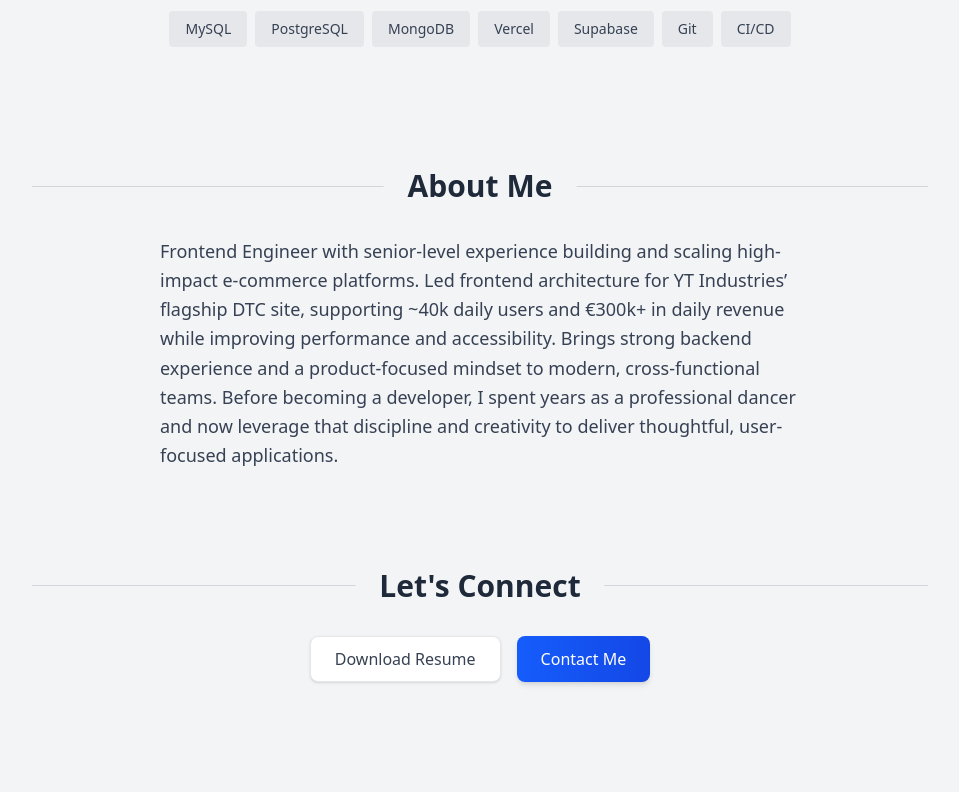
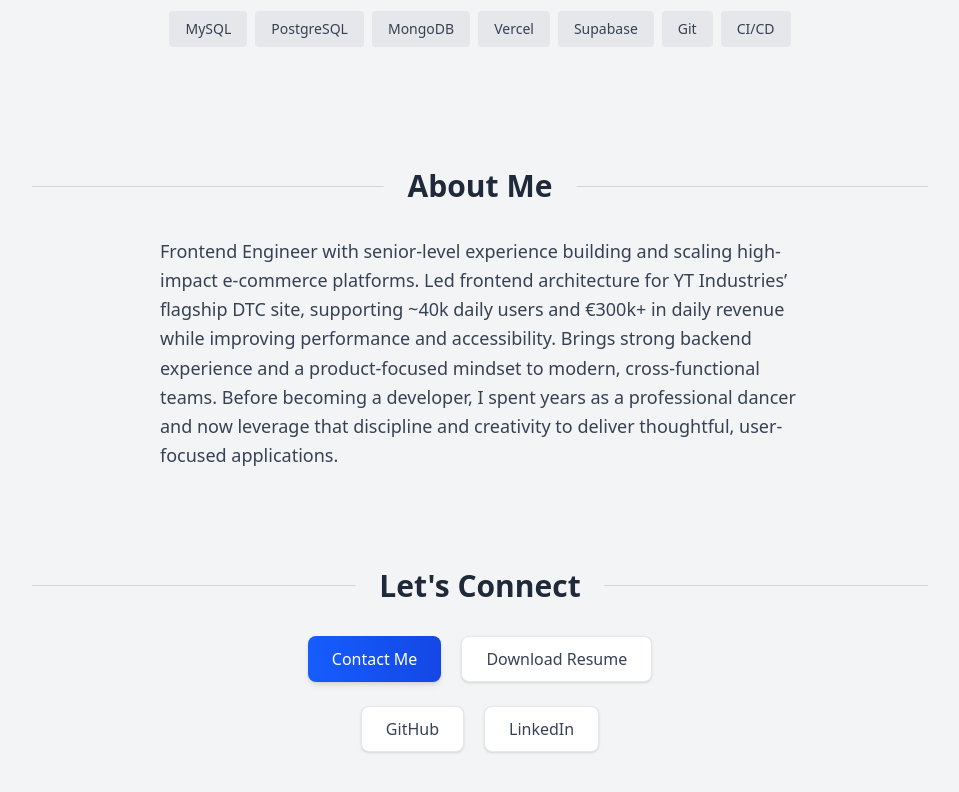
Before and after one commit to jfrank325/new_portfolio, a React (Vite) app: page / in a window 1280 px wide. Shown: the part 2025-2817 px from the top of the page, without its empty margins (160-1119 px from the left). Built offline with nearby package versions, Linux system fonts and the light colour scheme; a web font is replaced by a local one.

Commit message:
Changed CV and added LinkedIn link

```diff
--- a/src/components/Contact.tsx
+++ b/src/components/Contact.tsx
@@ -3,8 +3,8 @@ import BasicButton from "./Basics/BasicButton";
 const Contact = () => {
   const handleDownloadResume = () => {
     const link = document.createElement('a');
-    link.href = '/Jason_Franklin_CV_FS.docx';
-    link.download = 'Jason_Franklin_CV_FS.docx';
+    link.href = '/Jason_Franklin_CV.pdf';
+    link.download = 'Jason_Franklin_CV.pdf';
     link.click();
   };
 
@@ -12,21 +12,44 @@ const Contact = () => {
     window.location.href = 'mailto:jfrank325@gmail.com?subject=Portfolio Contact';
   };
 
+  const handleLinkedIn = () => {
+    window.open('https://www.linkedin.com/in/jason--franklin', '_blank', 'noopener,noreferrer');
+  };
+
   return (
-    <div className="flex flex-wrap justify-center gap-2">
+    <div className="flex flex-col items-center gap-6">
+      <div className="flex flex-wrap justify-center gap-3">
+        <BasicButton
+          onClick={handleContact}
+          primary
+          aria-label="Send email to contact"
+        >
+          Contact Me
+        </BasicButton>
         <BasicButton
           onClick={handleDownloadResume}
           aria-label="Download resume"
         >
           Download Resume
         </BasicButton>
+      </div>
+
+      <div className="flex flex-wrap justify-center gap-3">
         <BasicButton
-        primary
-        onClick={handleContact}
-        aria-label="Send email to contact"
+          onClick={() => window.open('https://github.com/jfrank325', '_blank', 'noopener,noreferrer')}
+          aria-label="Visit GitHub profile (opens in new tab)"
+          className="px-6"
         >
-        Contact Me
+          GitHub
         </BasicButton>
+        <BasicButton
+          onClick={handleLinkedIn}
+          aria-label="Visit LinkedIn profile (opens in new tab)"
+          className="px-6"
+        >
+          LinkedIn
+        </BasicButton>
+      </div>
     </div>
   );
 };
--- a/src/components/Header.tsx
+++ b/src/components/Header.tsx
@@ -58,8 +58,8 @@ const Header = () => {
               <BasicButton
                 onClick={() => {
                   const link = document.createElement('a');
-                  link.href = '/Jason_Franklin_CV_FS.docx';
-                  link.download = 'Jason_Franklin_CV_FS.docx';
+                  link.href = '/Jason_Franklin_CV.pdf';
+                  link.download = 'Jason_Franklin_CV.pdf';
                   link.click();
                 }}
                 aria-label="Download resume"
--- a/src/components/StructuredData.tsx
+++ b/src/components/StructuredData.tsx
@@ -23,6 +23,7 @@ const StructuredData = ({ type, data }: StructuredDataProps) => {
           url: origin,
           sameAs: [
             'https://github.com/jfrank325',
+            'https://www.linkedin.com/in/jason--franklin',
           ],
           ...data,
         };
```
Also changed, not shown: 2 other files (tests, documents, lock files or other folders). Lines whose indentation alone changed are shown as unchanged.
